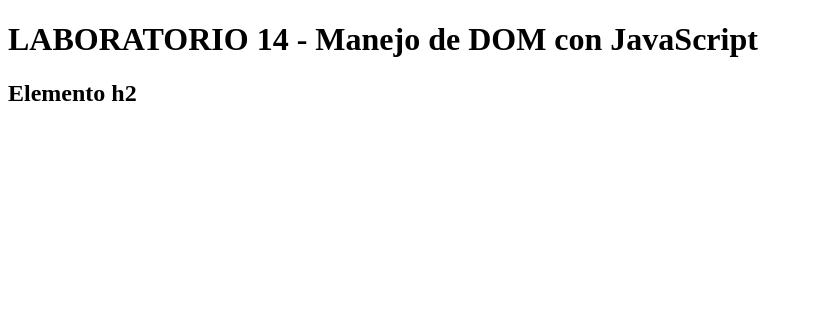
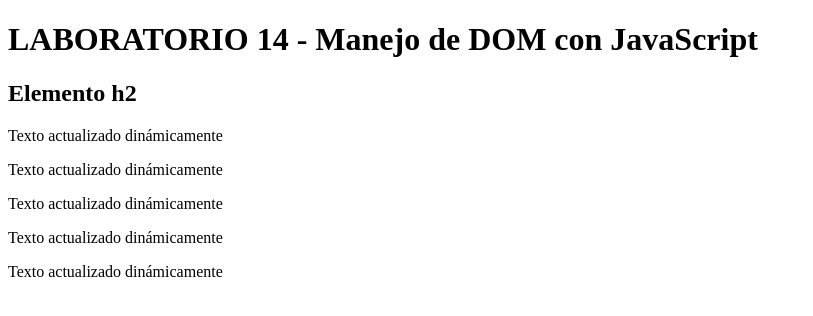
Before and after one commit to saulocaceresg/Laboratorio15IDWEB-Javascript_DOM, a plain HTML site: page public-html/index.html in a window 1280 px wide. Shown: the whole page, without its empty margins (0-813 px from the left). Drawn offline with Linux system fonts and the light colour scheme.

Commit message:
Commit 3: segundo ejercicio resuelto -> modificación de <p>

```diff
--- a/public-html/index.html
+++ b/public-html/index.html
@@ -10,6 +10,12 @@
 
     <h2>Elemento h2</h2>
 
+    <p>Párrafo 1</p>
+    <p>Párrafo 2</p>
+    <p>Párrafo 3</p>
+    <p>Párrafo 4</p>
+    <p>Párrafo 5</p>
+
     <script src="scripts/script.js"></script>
 </body>
 </html>
--- a/public-html/scripts/script.js
+++ b/public-html/scripts/script.js
@@ -3,3 +3,12 @@
 const elemento = document.getElementsByTagName("h2")[0];
 
 console.log("Elemento seleccionado: ", elemento.textContent);
+
+// 4.	Cambiar el contenido de todos los párrafos <p> para que diga: “Texto actualizado dinámicamente”
+
+let parrafos = document.getElementsByTagName("p");
+let nuevoTexto = "Texto actualizado dinámicamente";
+
+for (let i = 0; i < parrafos.length; i++) {
+    parrafos[i].textContent = nuevoTexto;
+}
```
